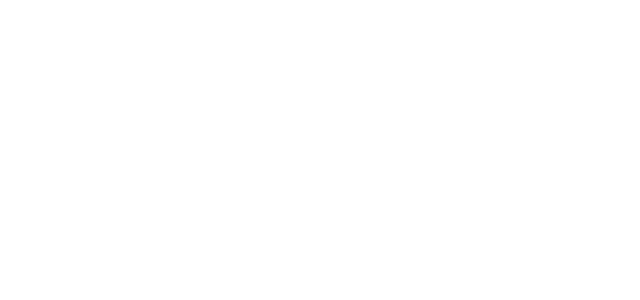
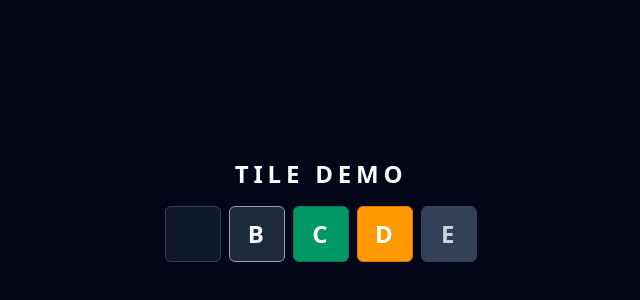
Before and after one commit to bmsmcgee/Wordle-Clone, a React (Vite) app in the folder wordle/: page / in a window 1280 px wide. Shown: the part 190-490 px from the top of the page, without its empty margins (319-959 px from the left). Built offline with nearby package versions, Linux system fonts and the light colour scheme.

Commit message:
Tile complete

```diff
--- /dev/null
+++ b/wordle/src/App.tsx
@@ -0,0 +1,37 @@
+// src/App.tsx
+
+import type { FC } from "react";
+import Tile, { type TileStatus } from "./components/Tile";
+
+const App: FC = () => {
+  const exampleStatuses: TileStatus[] = [
+    "empty",
+    "editing",
+    "correct",
+    "present",
+    "absent",
+  ];
+
+  return (
+    <div className="min-h-screen flex items-center justify-center bg-slate-950 text-slate-50">
+      <div className="space-y-4">
+        <h1 className="text-center text-2xl font-semibold tracking-[0.2em]">
+          TILE DEMO
+        </h1>
+
+        <div className="flex gap-2 justify-center">
+          {exampleStatuses.map((state, idx) => (
+            <Tile
+              key={state}
+              value={state === "empty" ? "" : String.fromCharCode(65 + idx)}
+              state={state}
+              position={{ rowIdx: 0, columnIdx: idx }}
+            />
+          ))}
+        </div>
+      </div>
+    </div>
+  );
+};
+
+export default App;
--- /dev/null
+++ b/wordle/src/components/Tile.tsx
@@ -0,0 +1,95 @@
+import type { FC } from "react";
+
+/**
+ * Status of a single tile in the grid.
+ *
+ * - "empty"    : No letter has been assigned
+ * - "editing"  : Current user guess
+ * - "correct"  : Letter is in correct position
+ * - "present"  : Letter is in wrong position
+ * - "absent"   : Letter is not in word
+ */
+export type TileStatus = "empty" | "editing" | "correct" | "present" | "absent";
+
+/**
+ * Position of the tile in the grid
+ */
+interface TilePosition {
+  rowIdx: number;
+  columnIdx: number;
+}
+
+/**
+ * Props for a single tile
+ *
+ * - value      : Character shown inside tile
+ * - state      : Visual state of the tile
+ * - position   : Position of the tile on the grid
+ * - className  : Optional to allow parent to tweak grid
+ */
+interface TileProps {
+  value: string;
+  state: TileStatus;
+  position: TilePosition;
+  className?: string;
+}
+
+/**
+ * Map each TileStatus to a Tailwind class string.
+ * Extracted to keep the render function small and easy to follow.
+ */
+const statusClassMap: Record<TileStatus, string> = {
+  empty: "bg-slate-900 border-slate-700 text-slate-100:",
+  editing: "bg-slate-800 border-slate-400 text-slate-50",
+  correct: "bg-emerald-600 border-emerald-700 text-white",
+  present: "bg-amber-500 border-amber-600 text-white",
+  absent: "bg-slate-700 border-slate-700 text-slate-300",
+};
+
+/**
+ * A single Tile in a wordle grid
+ *
+ * Component only knows how to display a letter + status.
+ * No game logic lives here.
+ */
+const Tile: FC<TileProps> = ({
+  value,
+  state,
+  position,
+  className,
+}: TileProps) => {
+  const classes = [
+    // Base layout of tile: Squared with content centered
+    "inline-flex h-14 w-14 items-center justify-center",
+    "rounded-md border font-bold text-2xl",
+    "select-none uppercase tracking-widest",
+
+    // State-based styles
+    statusClassMap[state],
+
+    // Optional extra classes from parent
+    className,
+  ]
+    .filter(Boolean)
+    .join(" ");
+
+  const displayValue = value.trim().slice(0, 1);
+
+  return (
+    <>
+      <div
+        className={classes}
+        data-row={position.rowIdx}
+        data-col={position.columnIdx}
+        aria-label={`Tile row ${position.rowIdx + 1}, column ${
+          position.columnIdx + 1
+        }: ${displayValue || "empty"}`}
+        role="gridcell"
+      >
+        {displayValue}
+      </div>
+    </>
+  );
+};
+
+export default Tile;
--- a/wordle/src/main.tsx
+++ b/wordle/src/main.tsx
@@ -1,5 +1,10 @@
 import { StrictMode } from "react";
 import { createRoot } from "react-dom/client";
 import "./index.css";
+import App from "./App";
 
-createRoot(document.getElementById("root")!).render(<StrictMode></StrictMode>);
+createRoot(document.getElementById("root")!).render(
+  <StrictMode>
+    <App />
+  </StrictMode>
+);
```
